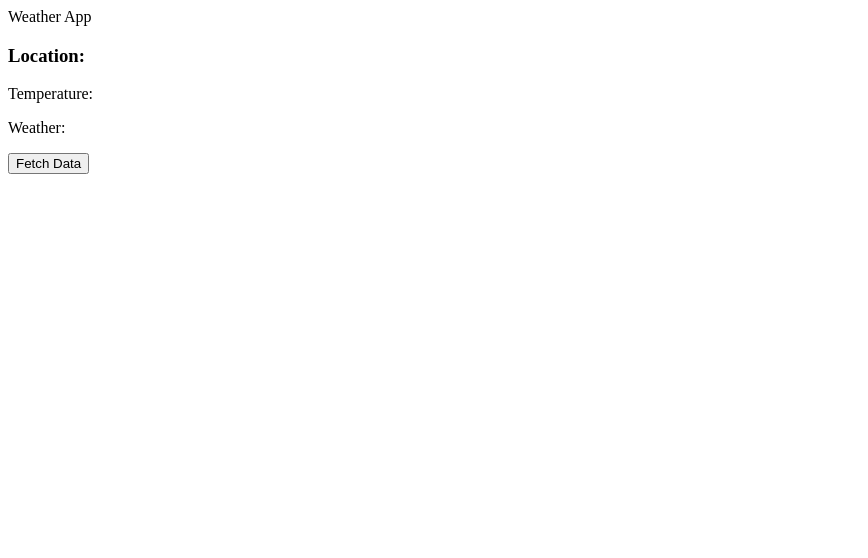
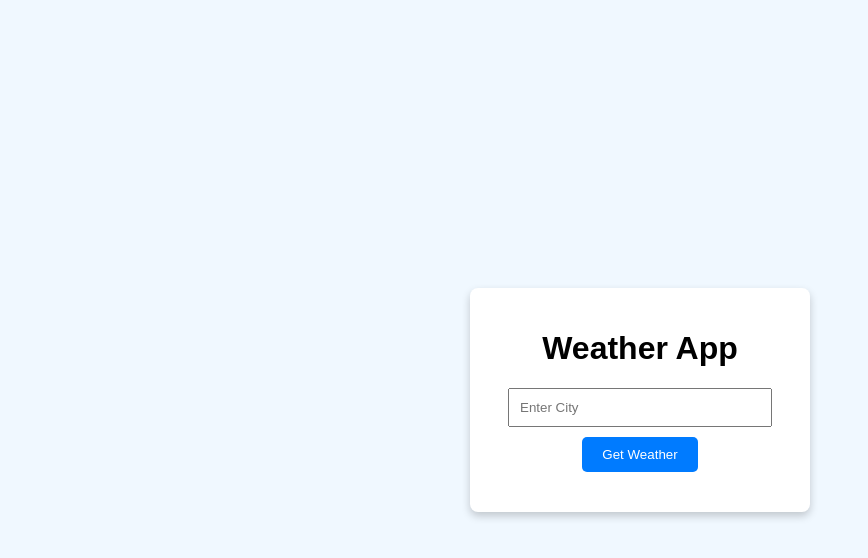
Before and after one commit to dfwpekas/weatherApp, a website: page index.html in a window 1280 px wide. Shown: the whole page, without its empty margins (0-868 px from the left). Drawn offline with Linux system fonts and the light colour scheme.

Commit message:
Final Commit afteer weather appo completion

```diff
--- a/index.html
+++ b/index.html
@@ -7,22 +7,17 @@
     <link rel="stylesheet" href="style.css">
 </head>
 <body>
-    <!-- header section -->
-    <header>Weather App</header>
-
-    <!-- weather display section -->
-    <div id="weather-info">
-        <h3 id="location">Location: </h3>
-        <p id="temperature">Temperature: </p>
-        <p id="description">Weather: </p>
+    <div class="app-container">
+        <h1>Weather App</h1>
+        <input type="text" id="city" placeholder="Enter City">
+        <button id="search">Get Weather</button>
+        <div class="weather-data">
+            <h2 id="location"></h2>
+            <p id="temperature"></p>
+            <p id="description"></p>
+        </div>
     </div>
 
-    <!-- button to get weather -->
-    <button id="weather-result">Fetch Data</button>
-
-    <!-- linking the Javascript to HTML -->
     <script src="script.js"></script>
-
-
 </body>
 </html>
--- /dev/null
+++ b/package.json
@@ -0,0 +1,6 @@
+{
+  "dependencies": {
+    "axios": "^1.7.7",
+    "dotenv": "^16.4.5"
+  }
+}
--- a/script.js
+++ b/script.js
@@ -0,0 +1,41 @@
+// Get API key from OpenWeatherMap
+const apiKey = '496eee187ec824d75f2ef8a09ac68553' // Replace with your actual OpenWeatherMap API key
+
+// Get references to DOM elements
+const cityInput = document.getElementById('city');
+const searchBtn = document.getElementById('search');
+const locationElem = document.getElementById('location');
+const temperatureElem = document.getElementById('temperature');
+const descriptionElem = document.getElementById('description');
+
+// Event listener for search button
+searchBtn.addEventListener('click', () => {
+    const city = cityInput.value;
+    if (city) {
+        getWeather(city);
+    } else {
+        alert('Please enter a city name');
+    }
+});
+
+// Function to fetch weather data
+async function getWeather(city) {
+    const apiUrl = `https://api.openweathermap.org/data/2.5/weather?q=${city}&appid=${apiKey}&units=metric`;
+
+    try {
+        const response = await fetch(apiUrl);
+        const data = await response.json();
+
+        if (data.cod === 200) {
+            // Update the DOM with weather data
+            locationElem.textContent = `Location: ${data.name}, ${data.sys.country}`;
+            temperatureElem.textContent = `Temperature: ${data.main.temp}°C`;
+            descriptionElem.textContent = `Weather: ${data.weather[0].description}`;
+        } else {
+            alert('City not found');
+        }
+    } catch (error) {
+        console.error('Error fetching weather data:', error);
+        alert('Failed to fetch weather data');
+    }
+}
--- a/style.css
+++ b/style.css
@@ -0,0 +1,45 @@
+body {
+    font-family: Arial, sans-serif;
+    background-color: #f0f8ff;
+    display: flex;
+    justify-content: center;
+    align-items: center;
+    height: 100vh;
+    margin: 0;
+}
+
+.app-container {
+    background: #fff;
+    padding: 20px;
+    border-radius: 8px;
+    box-shadow: 0 4px 8px rgba(0, 0, 0, 0.2);
+    text-align: center;
+    width: 300px;
+}
+
+input {
+    padding: 10px;
+    width: 80%;
+    margin-bottom: 10px;
+}
+
+button {
+    padding: 10px 20px;
+    cursor: pointer;
+    background-color: #007bff;
+    color: white;
+    border: none;
+    border-radius: 5px;
+}
+
+button:hover {
+    background-color: #0056b3;
+}
+
+.weather-data {
+    margin-top: 20px;
+}
+
+#location, #temperature, #description {
+    margin: 10px 0;
+}
```
Also changed, not shown: 2 other files.
